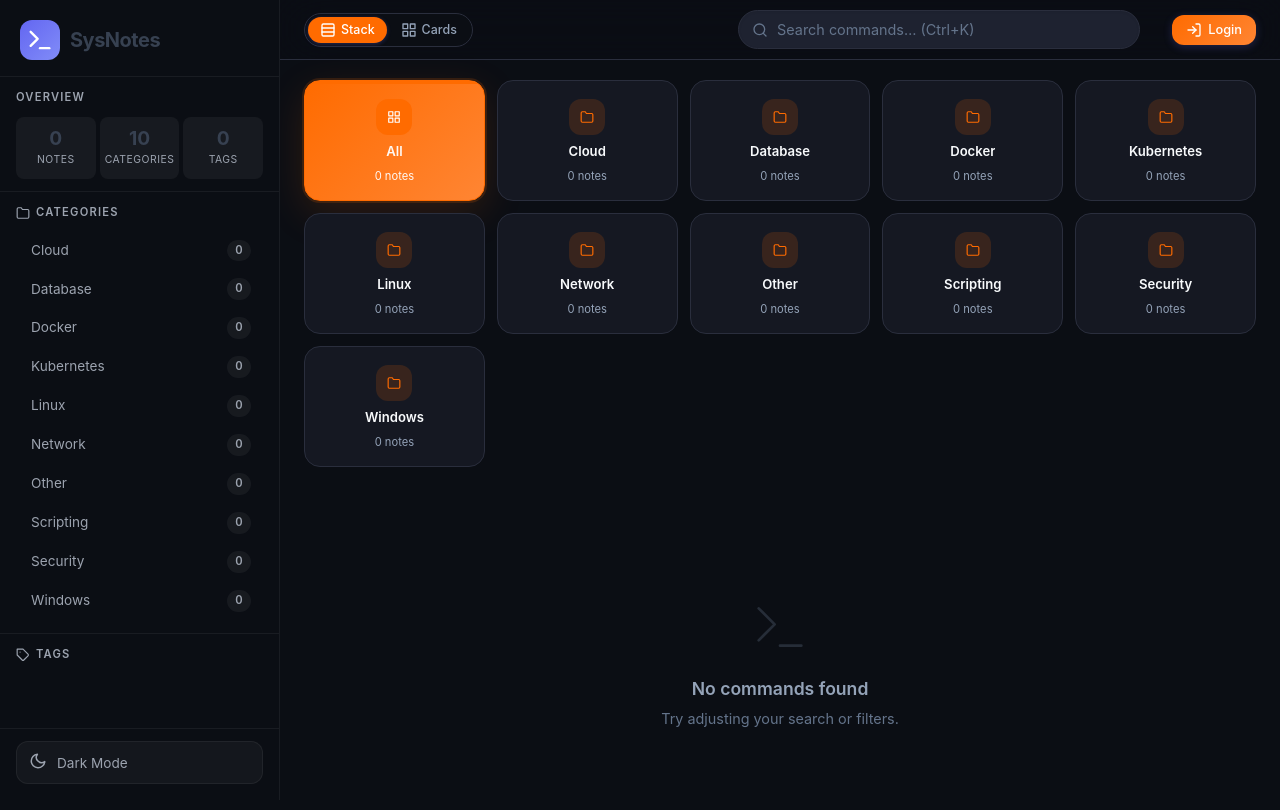
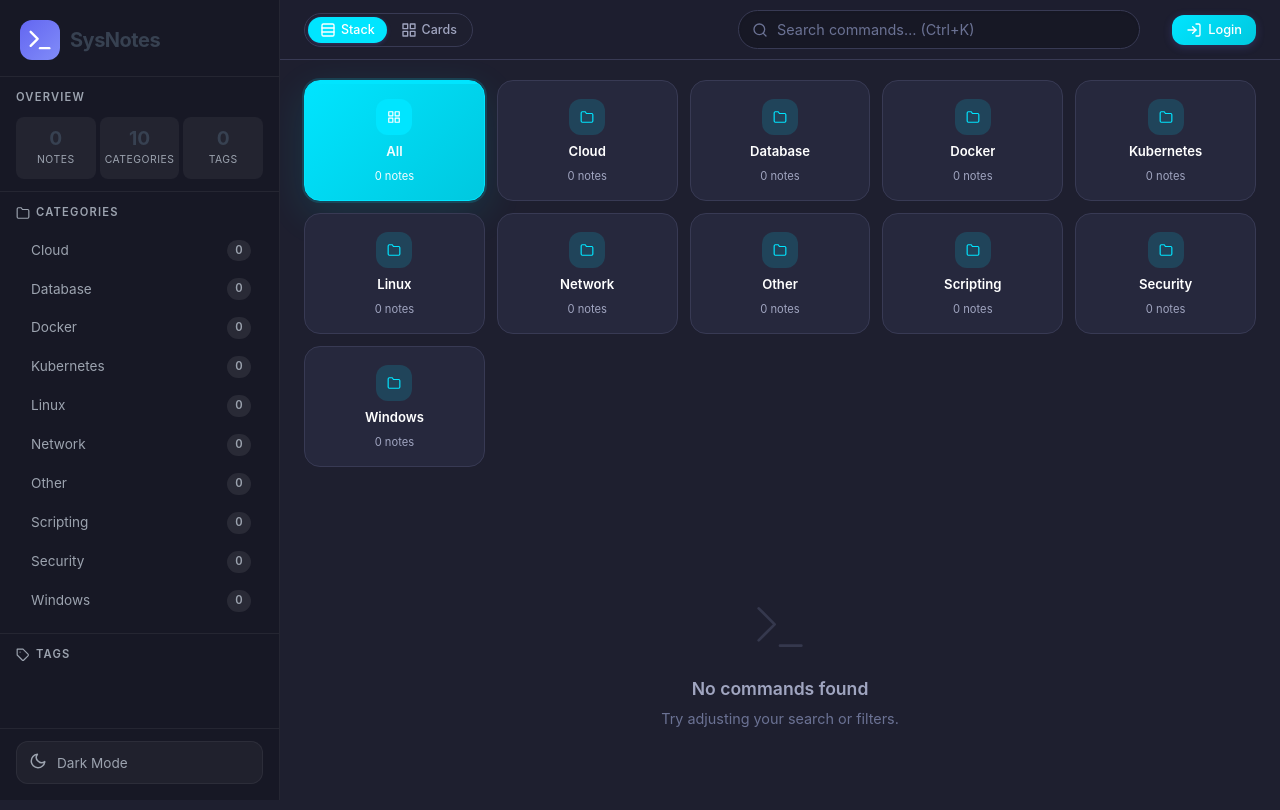
Before and after one commit to aloysiuspattath/sysnotes, a Flask app: page / in a window 1280 px wide. Run offline with Flask 3, Linux system fonts and the light colour scheme; data comes from the database, SQL or seed files in the repository; data that the repository does not hold is empty.

Commit message:
Update Dark Theme to Recehtok Crypto style

```diff
--- a/static/index.css
+++ b/static/index.css
@@ -75,43 +75,43 @@
 
 /* ─── DARK THEME ─────────────────────────────────────── */
 [data-theme="dark"] {
-    --bg-primary: #0b0e14;
-    --bg-secondary: #151822;
-    --bg-sidebar: #0b0e14;
+    --bg-primary: #1e1f2f;
+    --bg-secondary: #26283d;
+    --bg-sidebar: #171825;
     --sidebar-hover: rgba(255, 255, 255, 0.05);
-    --sidebar-active: rgba(255, 107, 0, 0.15);
+    --sidebar-active: rgba(0, 229, 255, 0.15);
     --sidebar-border: rgba(255, 255, 255, 0.05);
-    --text-primary: #f8fafc;
-    --text-secondary: #94a3b8;
-    --text-tertiary: #64748b;
-    --accent: #ff6b00; /* Neon Orange */
-    --accent-hover: #ff8533;
-    --accent-glow: rgba(255, 107, 0, 0.25);
-    --accent-subtle: rgba(255, 107, 0, 0.15);
-    --danger: #ef4444;
-    --danger-hover: #dc2626;
-    --danger-bg: rgba(239, 68, 68, 0.15);
-    --success: #10b981;
-    --success-bg: rgba(16, 185, 129, 0.15);
-    --code-bg: #1e2230;
-    --code-text: #34d399; /* Mint green code */
-    --code-highlight: rgba(255, 107, 0, 0.15);
-    --card-shadow: 0 8px 30px rgba(0, 0, 0, 0.5);
-    --card-shadow-hover: 0 12px 40px rgba(255, 107, 0, 0.15);
-    --border: #2a2e3d;
-    --border-light: #1e2230;
-    --input-bg: #1e2230;
-    --overlay-bg: rgba(0, 0, 0, 0.75);
-    --toast-bg: #1e2230;
-    --toast-text: #f8fafc;
-    --topbar-bg: rgba(11, 14, 20, 0.85);
-    --topbar-border: #2a2e3d;
-    --tag-bg: rgba(255, 107, 0, 0.15);
-    --tag-text: #ff8533;
-    --tag-border: rgba(255, 107, 0, 0.3);
-    --badge-bg: rgba(255, 255, 255, 0.05);
-    --note-cmd-border: rgba(255, 107, 0, 0.45);
-    --note-cmd-glow: rgba(255, 107, 0, 0.1);
+    --text-primary: #ffffff;
+    --text-secondary: #a0a5c0;
+    --text-tertiary: #6b7294;
+    --accent: #00e5ff; /* Cyan Accent */
+    --accent-hover: #00c8df;
+    --accent-glow: rgba(0, 229, 255, 0.35);
+    --accent-subtle: rgba(0, 229, 255, 0.15);
+    --danger: #ff33a1; /* Neon Pink/Magenta */
+    --danger-hover: #e02a8c;
+    --danger-bg: rgba(255, 51, 161, 0.15);
+    --success: #00e676;
+    --success-bg: rgba(0, 230, 118, 0.15);
+    --code-bg: #171825;
+    --code-text: #00e5ff; /* Cyan code */
+    --code-highlight: rgba(0, 229, 255, 0.15);
+    --card-shadow: 0 8px 30px rgba(10, 10, 15, 0.7);
+    --card-shadow-hover: 0 12px 40px rgba(0, 229, 255, 0.12);
+    --border: #383a54;
+    --border-light: #2d2e45;
+    --input-bg: #171825;
+    --overlay-bg: rgba(10, 10, 15, 0.85);
+    --toast-bg: #26283d;
+    --toast-text: #ffffff;
+    --topbar-bg: rgba(30, 31, 47, 0.85);
+    --topbar-border: #383a54;
+    --tag-bg: rgba(0, 229, 255, 0.15);
+    --tag-text: #00e5ff;
+    --tag-border: rgba(0, 229, 255, 0.3);
+    --badge-bg: rgba(255, 255, 255, 0.08);
+    --note-cmd-border: rgba(0, 229, 255, 0.45);
+    --note-cmd-glow: rgba(0, 229, 255, 0.15);
 }
 
 /* ─── BASE ───────────────────────────────────────────── */
--- a/templates/index.html
+++ b/templates/index.html
@@ -14,7 +14,7 @@
     <script src="static/vendor/quill/quill.js"></script>
     <script src="static/vendor/marked.min.js"></script>
     <script src="static/vendor/purify.min.js"></script>
-    <link rel="stylesheet" href="static/index.css?v=20">
+    <link rel="stylesheet" href="static/index.css?v=21">
 </head>
 <body>
 
```
